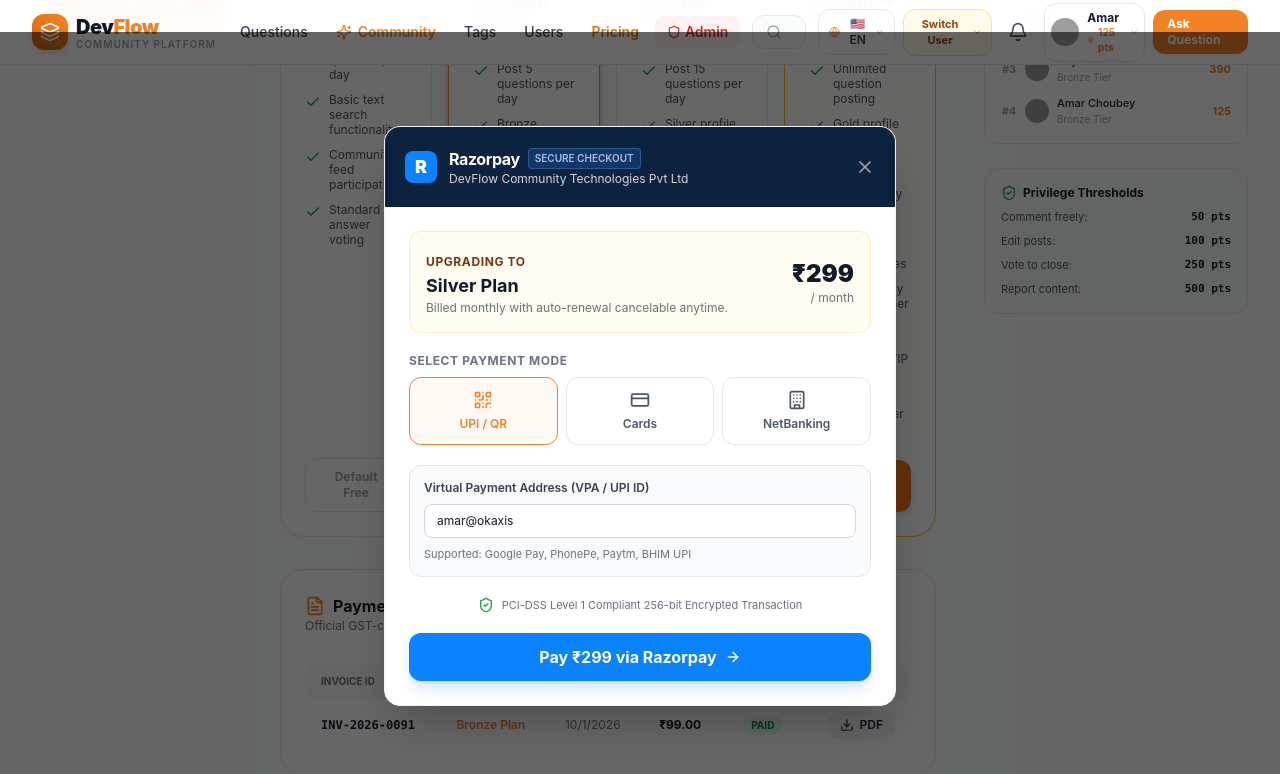
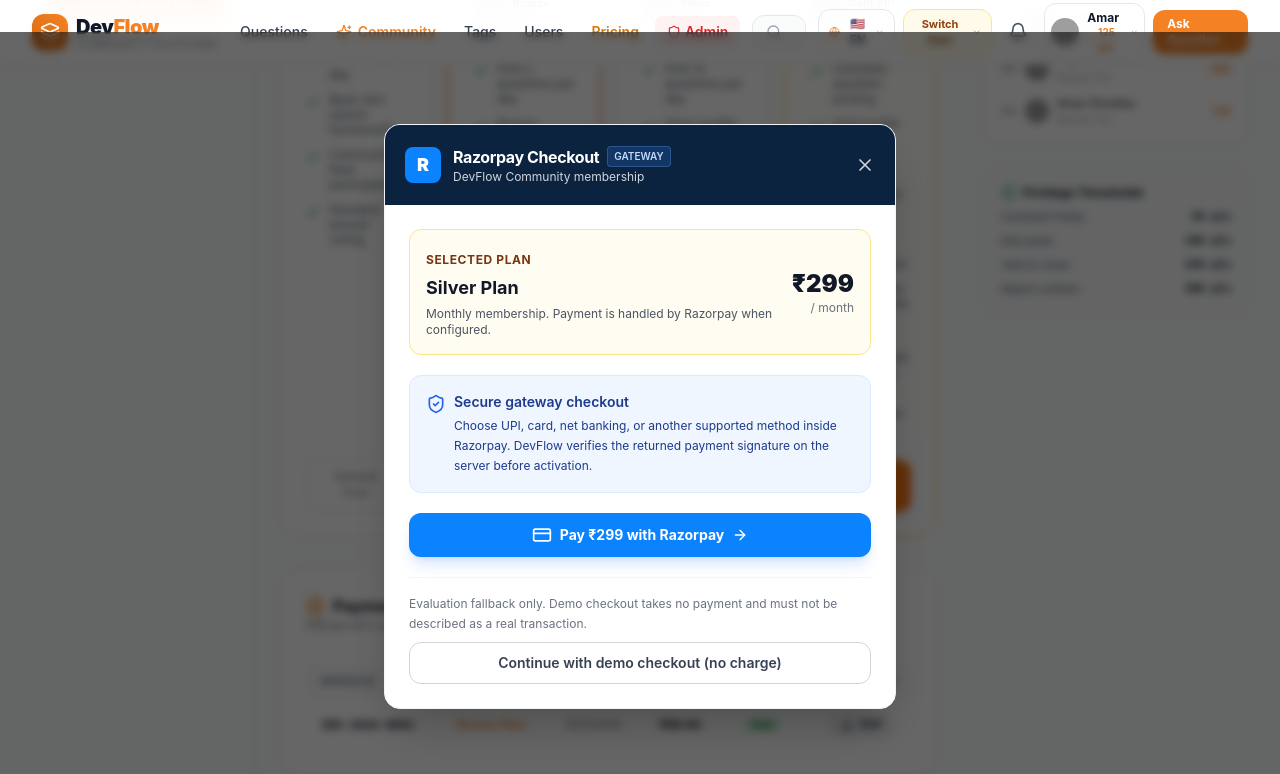
Before and after one commit to AmArChOuBeYu2/devflow-community-platform, a Next.js app: page /pricing in a window 1280 px wide. Both pictures are taken after a click on the button "Upgrade to Silver". Shown: the part 520-1294 px from the top of the page. Built offline with nearby package versions, Linux system fonts and the light colour scheme; grey boxes are pictures that could not be loaded.

Commit message:
Replace fake Razorpay UI with gateway checkout and explicit demo fallback

```diff
--- a/src/components/modals/RazorpayModal.tsx
+++ b/src/components/modals/RazorpayModal.tsx
@@ -1,9 +1,40 @@
 "use client";
 
 import React, { useState } from "react";
-import { UserTier } from "@/types";
+import { UserTier, SubscriptionInvoice } from "@/types";
 import { useSubscription, SUBSCRIPTION_PLANS } from "@/context/SubscriptionContext";
-import { X, CheckCircle2, ShieldCheck, CreditCard, QrCode, Building, ArrowRight, Loader2, Download } from "lucide-react";
+import { useAuth } from "@/context/AuthContext";
+import { X, CheckCircle2, ShieldCheck, ArrowRight, Loader2, Download, CreditCard, AlertCircle, FlaskConical } from "lucide-react";
+
+interface RazorpayPaymentResponse {
+  razorpay_payment_id: string;
+  razorpay_order_id: string;
+  razorpay_signature: string;
+}
+
+interface RazorpayCheckoutOptions {
+  key: string;
+  amount: number;
+  currency: string;
+  name: string;
+  description: string;
+  order_id: string;
+  prefill: { name: string; email: string; contact: string };
+  theme: { color: string };
+  handler: (response: RazorpayPaymentResponse) => void;
+  modal?: { ondismiss?: () => void };
+}
+
+interface RazorpayInstance {
+  open: () => void;
+  on: (event: "payment.failed", callback: (response: { error?: { description?: string } }) => void) => void;
+}
+
+declare global {
+  interface Window {
+    Razorpay?: new (options: RazorpayCheckoutOptions) => RazorpayInstance;
+  }
+}
 
 interface RazorpayModalProps {
   isOpen: boolean;
@@ -13,234 +44,193 @@ interface RazorpayModalProps {
 
 export const RazorpayModal: React.FC<RazorpayModalProps> = ({ isOpen, onClose, tier }) => {
   const { upgradePlan, downloadInvoicePdf } = useSubscription();
-  const [paymentMethod, setPaymentMethod] = useState<"upi" | "card" | "netbanking">("upi");
-  const [upiId, setUpiId] = useState("amar@okaxis");
+  const { user } = useAuth();
   const [processing, setProcessing] = useState(false);
-  const [successInvoice, setSuccessInvoice] = useState<any | null>(null);
+  const [errorMessage, setErrorMessage] = useState("");
+  const [successInvoice, setSuccessInvoice] = useState<SubscriptionInvoice | null>(null);
 
   if (!isOpen) return null;
+  const plan = SUBSCRIPTION_PLANS[tier];
 
-  const plan = SUBSCRIPTION_PLANS[tier];
+  const loadCheckout = () => new Promise<boolean>((resolve) => {
+    if (typeof window !== "undefined" && window.Razorpay) {
+      resolve(true);
+      return;
+    }
+    const existing = document.querySelector<HTMLScriptElement>('script[data-devflow-razorpay="true"]');
+    if (existing) {
+      existing.addEventListener("load", () => resolve(Boolean(window.Razorpay)), { once: true });
+      existing.addEventListener("error", () => resolve(false), { once: true });
+      return;
+    }
+    const script = document.createElement("script");
+    script.src = "https://checkout.razorpay.com/v1/checkout.js";
+    script.async = true;
+    script.dataset.devflowRazorpay = "true";
+    script.onload = () => resolve(Boolean(window.Razorpay));
+    script.onerror = () => resolve(false);
+    document.body.appendChild(script);
+  });
 
   const handlePay = async () => {
     setProcessing(true);
-    // Simulate real Razorpay gateway response time
-    setTimeout(async () => {
-      const res = await upgradePlan(tier, `Razorpay - ${paymentMethod.toUpperCase()}`);
+    setErrorMessage("");
+    try {
+      const orderResponse = await fetch("/api/billing/create-order", {
+        method: "POST",
+        headers: { "Content-Type": "application/json" },
+        body: JSON.stringify({ tier, userId: user?.id }),
+      });
+      const order = await orderResponse.json();
+      if (!orderResponse.ok) {
+        throw new Error(order.error || "Could not start Razorpay checkout.");
+      }
+
+      const loaded = await loadCheckout();
+      if (!loaded || !window.Razorpay) {
+        throw new Error("Razorpay Checkout could not load. Check your network connection and try again.");
+      }
+
+      const checkout = new window.Razorpay({
+        key: order.keyId,
+        amount: order.amount,
+        currency: order.currency,
+        name: "DevFlow Community",
+        description: plan.name + " monthly subscription",
+        order_id: order.orderId,
+        prefill: {
+          name: user?.name || "",
+          email: user?.email || "",
+          contact: user?.phone || "",
+        },
+        theme: { color: "#f48225" },
+        handler: async (payment) => {
+          setProcessing(true);
+          setErrorMessage("");
+          try {
+            const verifyResponse = await fetch("/api/billing/verify-payment", {
+              method: "POST",
+              headers: { "Content-Type": "application/json" },
+              body: JSON.stringify({
+                tier,
+                orderId: payment.razorpay_order_id,
+                paymentId: payment.razorpay_payment_id,
+                signature: payment.razorpay_signature,
+              }),
+            });
+            const verification = await verifyResponse.json();
+            if (!verifyResponse.ok || !verification.verified) {
+              throw new Error(verification.error || "Payment verification failed. Your plan has not been activated.");
+            }
+            const result = await upgradePlan(tier, "Razorpay (" + verification.paymentMethod + ")", verification.paymentId);
+            setSuccessInvoice(result.invoice);
+          } catch (error) {
+            setErrorMessage(error instanceof Error ? error.message : "Could not verify payment.");
+          } finally {
+            setProcessing(false);
+          }
+        },
+        modal: { ondismiss: () => setProcessing(false) },
+      });
+      checkout.on("payment.failed", (response) => {
+        setErrorMessage(response.error?.description || "Payment did not complete. No subscription has been activated.");
+        setProcessing(false);
+      });
       setProcessing(false);
-      if (res.success) {
-        setSuccessInvoice(res.invoice);
-      }
-    }, 1200);
+      checkout.open();
+    } catch (error) {
+      setErrorMessage(error instanceof Error ? error.message : "Could not start checkout.");
+      setProcessing(false);
+    }
+  };
+
+  const handleDemoCheckout = async () => {
+    setProcessing(true);
+    setErrorMessage("");
+    try {
+      const result = await upgradePlan(tier, "Demo checkout (no charge)");
+      setSuccessInvoice(result.invoice);
+    } catch {
+      setErrorMessage("Demo checkout failed. Please try again.");
+    } finally {
+      setProcessing(false);
+    }
   };
 
   const handleClose = () => {
     setSuccessInvoice(null);
     setProcessing(false);
+    setErrorMessage("");
     onClose();
   };
 
   return (
-    <div className="fixed inset-0 z-50 flex items-center justify-center bg-black/60 backdrop-blur-xs p-4 animate-in fade-in duration-200">
-      <div className="bg-white dark:bg-gray-900 rounded-2xl max-w-lg w-full overflow-hidden shadow-2xl border border-gray-100 dark:border-gray-800">
-        {/* Razorpay Branded Header */}
-        <div className="bg-[#0c2340] text-white p-5 flex items-center justify-between">
-          <div className="flex items-center space-x-3">
-            <div className="w-8 h-8 rounded-lg bg-[#0c83fe] flex items-center justify-center font-black text-white text-lg">
-              R
-            </div>
+    <div className="fixed inset-0 z-50 flex items-center justify-center overflow-y-auto bg-black/60 p-4 backdrop-blur-sm">
+      <div className="my-auto w-full max-w-lg overflow-hidden rounded-2xl border border-gray-100 bg-white shadow-2xl dark:border-gray-800 dark:bg-gray-900">
+        <div className="flex items-center justify-between bg-[#0c2340] p-5 text-white">
+          <div className="flex items-center gap-3">
+            <div className="flex h-9 w-9 items-center justify-center rounded-lg bg-[#0c83fe] text-lg font-black">R</div>
             <div>
-              <div className="flex items-center space-x-2">
-                <span className="font-bold tracking-tight text-base">Razorpay</span>
-                <span className="text-[10px] bg-blue-500/20 text-blue-300 px-1.5 py-0.5 rounded border border-blue-400/30 uppercase font-semibold">
-                  Secure Checkout
-                </span>
+              <div className="flex items-center gap-2">
+                <span className="text-base font-bold tracking-tight">Razorpay Checkout</span>
+                <span className="rounded border border-blue-400/30 bg-blue-500/20 px-1.5 py-0.5 text-[10px] font-semibold uppercase text-blue-200">Gateway</span>
               </div>
-              <p className="text-xs text-gray-300">DevFlow Community Technologies Pvt Ltd</p>
+              <p className="text-xs text-gray-300">DevFlow Community membership</p>
             </div>
           </div>
-          <button onClick={handleClose} className="text-gray-400 hover:text-white transition">
-            <X className="w-5 h-5" />
-          </button>
+          <button onClick={handleClose} aria-label="Close checkout" className="text-gray-300 transition hover:text-white"><X className="h-5 w-5" /></button>
         </div>
 
         {successInvoice ? (
-          <div className="p-8 text-center space-y-4">
-            <div className="w-16 h-16 bg-green-100 dark:bg-green-950/50 text-green-600 rounded-full flex items-center justify-center mx-auto">
-              <CheckCircle2 className="w-10 h-10" />
+          <div className="space-y-4 p-7 text-center">
+            <div className={`mx-auto flex h-16 w-16 items-center justify-center rounded-full ${successInvoice.status === "paid" ? "bg-green-100 text-green-600 dark:bg-green-950/50" : "bg-amber-100 text-amber-700 dark:bg-amber-950/50"}`}>
+              {successInvoice.status === "paid" ? <CheckCircle2 className="h-10 w-10" /> : <FlaskConical className="h-9 w-9" />}
             </div>
             <h3 className="text-2xl font-bold text-gray-900 dark:text-white">
-              Payment Successful!
+              {successInvoice.status === "paid" ? "Payment verified" : "Demo checkout complete"}
             </h3>
-            <p className="text-sm text-gray-600 dark:text-gray-300">
-              Your subscription has been activated to the{" "}
-              <strong className="text-primary font-semibold">{plan.name}</strong>. A confirmation email and tax invoice have been dispatched to your account.
+            <p className="text-sm leading-6 text-gray-600 dark:text-gray-300">
+              {successInvoice.status === "paid"
+                ? <>Razorpay verified the payment. The <strong className="text-primary">{plan.name}</strong> is enabled in this browser.</>
+                : <>No money was charged. The <strong className="text-primary">{plan.name}</strong> is enabled in this browser for evaluator walkthroughs only.</>}
             </p>
-
-            <div className="bg-gray-50 dark:bg-gray-800 rounded-xl p-4 text-left text-xs space-y-2 border border-gray-200 dark:border-gray-700">
-              <div className="flex justify-between">
-                <span className="text-gray-500">Invoice Number:</span>
-                <span className="font-mono font-bold text-gray-900 dark:text-white">{successInvoice.invoiceNumber}</span>
-              </div>
-              <div className="flex justify-between">
-                <span className="text-gray-500">Payment ID:</span>
-                <span className="font-mono text-gray-900 dark:text-white">{successInvoice.paymentId}</span>
-              </div>
-              <div className="flex justify-between">
-                <span className="text-gray-500">Amount Paid:</span>
-                <span className="font-bold text-green-600">₹{successInvoice.amount}.00</span>
-              </div>
+            <div className="space-y-2 rounded-xl border border-gray-200 bg-gray-50 p-4 text-left text-xs dark:border-gray-700 dark:bg-gray-800">
+              <div className="flex justify-between gap-4"><span className="text-gray-500">Receipt</span><span className="font-mono font-bold text-gray-900 dark:text-white">{successInvoice.invoiceNumber}</span></div>
+              <div className="flex justify-between gap-4"><span className="text-gray-500">Payment reference</span><span className="break-all text-right font-mono text-gray-900 dark:text-white">{successInvoice.paymentId}</span></div>
+              <div className="flex justify-between gap-4"><span className="text-gray-500">Amount</span><span className={`font-bold ${successInvoice.status === "paid" ? "text-green-600" : "text-amber-700"}`}>{successInvoice.status === "paid" ? "₹" + successInvoice.amount + ".00 paid" : "₹" + successInvoice.amount + ".00 demo amount (not charged)"}</span></div>
             </div>
-
-            <div className="flex space-x-3 pt-3">
-              <button
-                onClick={() => downloadInvoicePdf(successInvoice)}
-                className="flex-1 py-2.5 px-4 rounded-xl text-sm font-semibold bg-gray-100 dark:bg-gray-800 hover:bg-gray-200 dark:hover:bg-gray-700 text-gray-800 dark:text-gray-200 flex items-center justify-center gap-2 transition"
-              >
-                <Download className="w-4 h-4" /> Download Invoice (PDF)
-              </button>
-              <button
-                onClick={handleClose}
-                className="flex-1 py-2.5 px-4 rounded-xl text-sm font-semibold bg-primary hover:bg-primary-dark text-white transition shadow-md"
-              >
-                Go to Dashboard
-              </button>
+            <div className="flex flex-col gap-2 sm:flex-row">
+              <button onClick={() => downloadInvoicePdf(successInvoice)} className="inline-flex flex-1 items-center justify-center gap-2 rounded-lg border border-gray-200 px-4 py-2.5 text-sm font-semibold text-gray-800 transition hover:bg-gray-50 dark:border-gray-700 dark:text-gray-200 dark:hover:bg-gray-800"><Download className="h-4 w-4" /> Download receipt (PDF)</button>
+              <button onClick={handleClose} className="flex-1 rounded-lg bg-primary px-4 py-2.5 text-sm font-semibold text-white transition hover:bg-primary-dark">Done</button>
             </div>
           </div>
         ) : (
-          <div className="p-6 space-y-5">
-            {/* Order summary banner */}
-            <div className="bg-amber-50/70 dark:bg-amber-950/20 border border-amber-200/60 dark:border-amber-800/40 rounded-xl p-4 flex items-center justify-between">
+          <div className="space-y-5 p-6">
+            <div className="flex items-center justify-between gap-4 rounded-xl border border-amber-200 bg-amber-50/70 p-4 dark:border-amber-800/40 dark:bg-amber-950/20">
               <div>
-                <span className="text-xs uppercase tracking-wider font-bold text-amber-900 dark:text-amber-200">
-                  Upgrading to
-                </span>
-                <h4 className="text-lg font-bold text-gray-900 dark:text-white">{plan.name}</h4>
-                <p className="text-xs text-gray-500">Billed monthly with auto-renewal cancelable anytime.</p>
+                <span className="text-xs font-bold uppercase tracking-wider text-amber-900 dark:text-amber-200">Selected plan</span>
+                <h4 className="mt-1 text-lg font-bold text-gray-900 dark:text-white">{plan.name}</h4>
+                <p className="mt-1 text-xs text-gray-600 dark:text-gray-400">Monthly membership. Payment is handled by Razorpay when configured.</p>
               </div>
-              <div className="text-right">
-                <span className="text-2xl font-black text-gray-900 dark:text-white">₹{plan.price}</span>
-                <span className="text-xs text-gray-500 block">/ month</span>
-              </div>
+              <div className="shrink-0 text-right"><span className="text-2xl font-black text-gray-900 dark:text-white">₹{plan.price}</span><span className="block text-xs text-gray-500">/ month</span></div>
             </div>
 
-            {/* Payment Method Selector */}
-            <div>
-              <label className="block text-xs font-bold uppercase tracking-wider text-gray-500 mb-2">
-                Select Payment Mode
-              </label>
-              <div className="grid grid-cols-3 gap-2">
-                <button
-                  type="button"
-                  onClick={() => setPaymentMethod("upi")}
-                  className={`p-3 rounded-xl border text-xs font-semibold flex flex-col items-center justify-center gap-1.5 transition ${
-                    paymentMethod === "upi"
-                      ? "border-primary bg-primary/5 text-primary"
-                      : "border-gray-200 dark:border-gray-700 text-gray-600 dark:text-gray-300 hover:bg-gray-50 dark:hover:bg-gray-800"
-                  }`}
-                >
-                  <QrCode className="w-5 h-5" />
-                  UPI / QR
-                </button>
-                <button
-                  type="button"
-                  onClick={() => setPaymentMethod("card")}
-                  className={`p-3 rounded-xl border text-xs font-semibold flex flex-col items-center justify-center gap-1.5 transition ${
-                    paymentMethod === "card"
-                      ? "border-primary bg-primary/5 text-primary"
-                      : "border-gray-200 dark:border-gray-700 text-gray-600 dark:text-gray-300 hover:bg-gray-50 dark:hover:bg-gray-800"
-                  }`}
-                >
-                  <CreditCard className="w-5 h-5" />
-                  Cards
-                </button>
-                <button
-                  type="button"
-                  onClick={() => setPaymentMethod("netbanking")}
-                  className={`p-3 rounded-xl border text-xs font-semibold flex flex-col items-center justify-center gap-1.5 transition ${
-                    paymentMethod === "netbanking"
-                      ? "border-primary bg-primary/5 text-primary"
-                      : "border-gray-200 dark:border-gray-700 text-gray-600 dark:text-gray-300 hover:bg-gray-50 dark:hover:bg-gray-800"
-                  }`}
-                >
-                  <Building className="w-5 h-5" />
-                  NetBanking
-                </button>
-              </div>
+            <div className="rounded-xl border border-blue-100 bg-blue-50 p-4 text-sm text-blue-900 dark:border-blue-900 dark:bg-blue-950/40 dark:text-blue-200">
+              <div className="flex items-start gap-2"><ShieldCheck className="mt-0.5 h-5 w-5 shrink-0 text-blue-600" /><div><p className="font-semibold">Secure gateway checkout</p><p className="mt-1 text-xs leading-5">Choose UPI, card, net banking, or another supported method inside Razorpay. DevFlow verifies the returned payment signature on the server before activation.</p></div></div>
             </div>
 
-            {paymentMethod === "upi" && (
-              <div className="bg-gray-50 dark:bg-gray-800/60 p-3.5 rounded-xl border border-gray-200 dark:border-gray-700 text-xs space-y-2">
-                <label className="font-semibold text-gray-700 dark:text-gray-200 block">Virtual Payment Address (VPA / UPI ID)</label>
-                <input
-                  type="text"
-                  value={upiId}
-                  onChange={(e) => setUpiId(e.target.value)}
-                  placeholder="e.g. mobile@upi"
-                  className="w-full px-3 py-2 rounded-lg border border-gray-300 dark:border-gray-600 bg-white dark:bg-gray-900 text-gray-900 dark:text-white"
-                />
-                <span className="text-[11px] text-gray-500 block">Supported: Google Pay, PhonePe, Paytm, BHIM UPI</span>
-              </div>
-            )}
+            {errorMessage && <div role="alert" className="flex items-start gap-2 rounded-lg border border-red-200 bg-red-50 p-3 text-xs text-red-700 dark:border-red-900 dark:bg-red-950/40 dark:text-red-300"><AlertCircle className="mt-0.5 h-4 w-4 shrink-0" /><span>{errorMessage}</span></div>}
 
-            {paymentMethod === "card" && (
-              <div className="bg-gray-50 dark:bg-gray-800/60 p-3.5 rounded-xl border border-gray-200 dark:border-gray-700 text-xs space-y-2">
-                <input
-                  type="text"
-                  defaultValue="4532 •••• •••• 8892"
-                  className="w-full px-3 py-2 rounded-lg border border-gray-300 dark:border-gray-600 bg-white dark:bg-gray-900 font-mono"
-                  placeholder="Card Number"
-                />
-                <div className="grid grid-cols-2 gap-2">
-                  <input
-                    type="text"
-                    defaultValue="12/28"
-                    className="w-full px-3 py-2 rounded-lg border border-gray-300 dark:border-gray-600 bg-white dark:bg-gray-900 font-mono"
-                    placeholder="MM/YY"
-                  />
-                  <input
-                    type="password"
-                    defaultValue="•••"
-                    className="w-full px-3 py-2 rounded-lg border border-gray-300 dark:border-gray-600 bg-white dark:bg-gray-900 font-mono"
-                    placeholder="CVV"
-                  />
-                </div>
-              </div>
-            )}
+            <button onClick={handlePay} disabled={processing} className="flex w-full items-center justify-center gap-2 rounded-xl bg-[#0c83fe] px-4 py-3 text-sm font-bold text-white shadow-lg shadow-blue-500/20 transition hover:bg-[#0070e0] disabled:cursor-not-allowed disabled:opacity-60">
+              {processing ? <><Loader2 className="h-5 w-5 animate-spin" /> Starting secure checkout...</> : <><CreditCard className="h-5 w-5" /> Pay ₹{plan.price} with Razorpay <ArrowRight className="h-4 w-4" /></>}
+            </button>
 
-            {paymentMethod === "netbanking" && (
-              <div className="bg-gray-50 dark:bg-gray-800/60 p-3.5 rounded-xl border border-gray-200 dark:border-gray-700 text-xs">
-                <select className="w-full px-3 py-2 rounded-lg border border-gray-300 dark:border-gray-600 bg-white dark:bg-gray-900">
-                  <option>HDFC Bank</option>
-                  <option>State Bank of India</option>
-                  <option>ICICI Bank</option>
-                  <option>Axis Bank</option>
-                </select>
-              </div>
-            )}
-
-            <div className="flex items-center space-x-2 text-[11px] text-gray-500 justify-center">
-              <ShieldCheck className="w-4 h-4 text-green-600" />
-              <span>PCI-DSS Level 1 Compliant 256-bit Encrypted Transaction</span>
+            <div className="border-t border-gray-100 pt-4 dark:border-gray-800">
+              <p className="text-xs leading-5 text-gray-500 dark:text-gray-400">Evaluation fallback only. Demo checkout takes no payment and must not be described as a real transaction.</p>
+              <button onClick={handleDemoCheckout} disabled={processing} className="mt-2 w-full rounded-xl border border-gray-300 px-4 py-2.5 text-sm font-semibold text-gray-700 transition hover:bg-gray-50 disabled:opacity-60 dark:border-gray-700 dark:text-gray-200 dark:hover:bg-gray-800">
+                {processing ? "Please wait..." : "Continue with demo checkout (no charge)"}
+              </button>
             </div>
-
-            <button
-              onClick={handlePay}
-              disabled={processing}
-              className="w-full py-3 px-4 rounded-xl font-bold bg-[#0c83fe] hover:bg-[#0070e0] text-white flex items-center justify-center space-x-2 shadow-lg shadow-blue-500/20 transition disabled:opacity-60"
-            >
-              {processing ? (
-                <>
-                  <Loader2 className="w-5 h-5 animate-spin" />
-                  <span>Processing Payment with Razorpay...</span>
-                </>
-              ) : (
-                <>
-                  <span>Pay ₹{plan.price} via Razorpay</span>
-                  <ArrowRight className="w-4 h-4 ml-1" />
-                </>
-              )}
-            </button>
           </div>
         )}
       </div>
```
